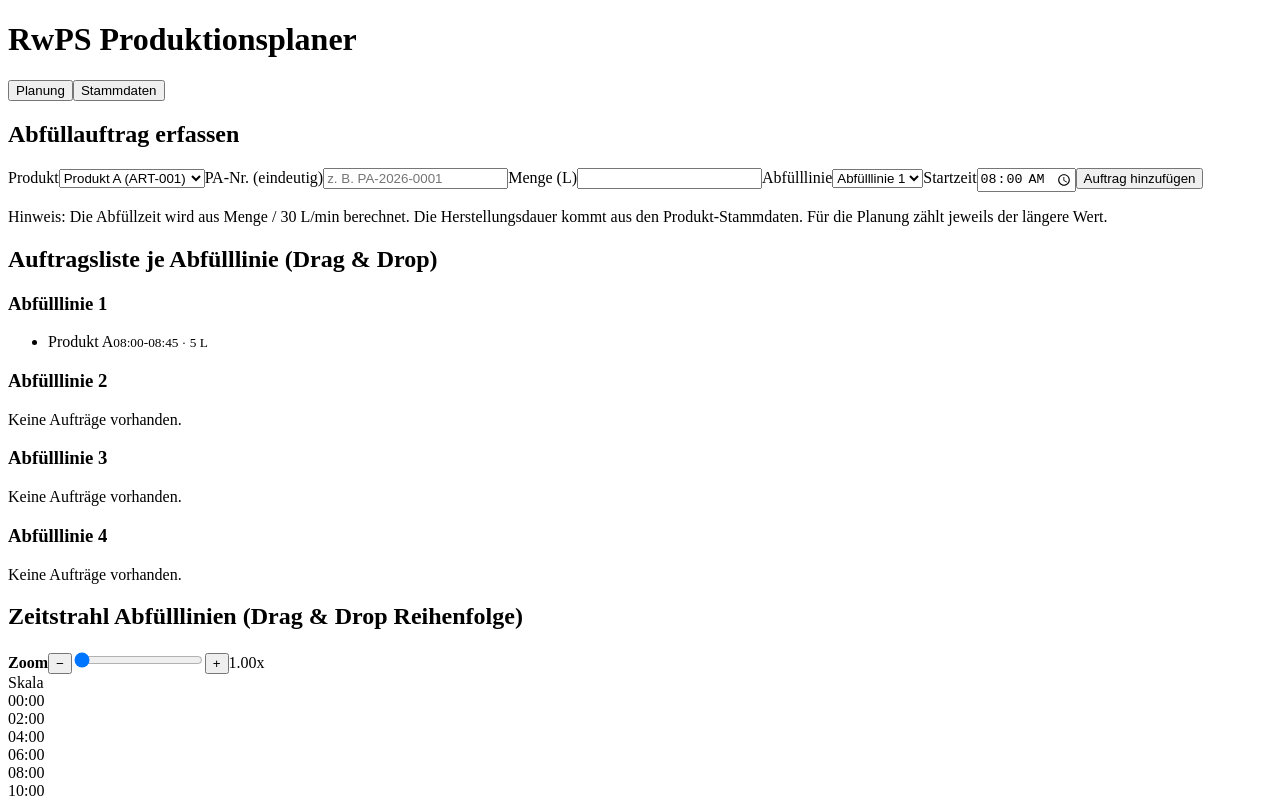
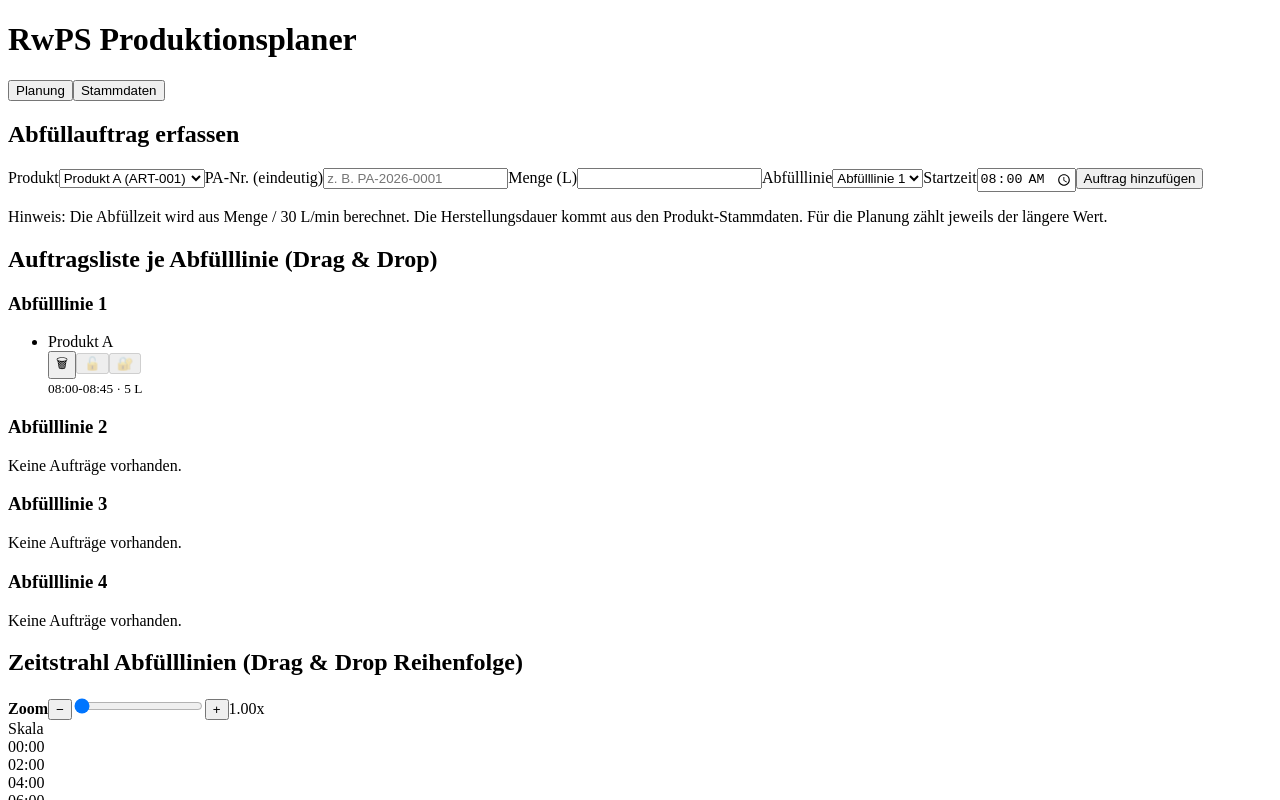
Before and after one commit to fabianhoffmann790-ctrl/RwPS-Codex, a React (Vite) app: page / in a window 1280 px wide. Both pictures are taken after typing "Sample", "5" into the empty fields and a click on the button "Auftrag hinzufügen". Shown: the top 800 px of the page. Built offline with nearby package versions, Linux system fonts and the light colour scheme; the HTML template or start-up script is replaced by a standard one.

Commit message:
Add lock controls and status-based timeline colors

```diff
--- a/src/App.jsx
+++ b/src/App.jsx
@@ -35,6 +35,12 @@ function overlaps(a, b) {
   return a.start < b.end && b.start < a.end;
 }
 
+function getOrderStatus(order) {
+  if (order.locked) return 'locked';
+  if (order.mixerId) return 'assigned';
+  return 'unassigned';
+}
+
 function createOrderBlock(order) {
   return {
     id: `order-${order.id}`,
@@ -43,6 +49,7 @@ function createOrderBlock(order) {
     start: order.start,
     end: order.end,
     type: 'order',
+    status: getOrderStatus(order),
   };
 }
 
@@ -243,6 +250,7 @@ function App() {
       start,
       end,
       mixerId: null,
+      locked: false,
     };
 
     setOrders((prev) => [...prev, newOrder].sort((a, b) => a.start - b.start));
@@ -261,6 +269,11 @@ function App() {
     const order = orders.find((entry) => entry.id === orderId);
     if (!order || order.mixerId) {
       setPlanError('Gewählter Auftrag ist nicht mehr offen.');
+      return false;
+    }
+
+    if (order.locked) {
+      setPlanError('Gesperrte Aufträge können nicht neu zugewiesen werden.');
       return false;
     }
 
@@ -300,12 +313,39 @@ function App() {
   };
 
   const unassignOrderFromMixer = (orderId) => {
+    const order = orders.find((entry) => entry.id === orderId);
+    if (!order || !order.mixerId) return;
+    if (order.locked) {
+      setPlanError('Gesperrte Aufträge können nicht entkoppelt werden.');
+      return;
+    }
+
     setConflictBlockIds([]);
     setOrders((prev) => prev.map((entry) => (entry.id === orderId ? { ...entry, mixerId: null } : entry)));
     setMixerReservations((prev) => prev.filter((entry) => entry.orderId !== orderId));
   };
 
+  const toggleOrderLock = (orderId) => {
+    setPlanError('');
+    setOrders((prev) => {
+      const order = prev.find((entry) => entry.id === orderId);
+      if (!order) return prev;
+      if (!order.mixerId) {
+        setPlanError('Lock ist erst nach Zuweisung zu einem Rührwerk möglich.');
+        return prev;
+      }
+      return prev.map((entry) => (entry.id === orderId ? { ...entry, locked: !entry.locked } : entry));
+    });
+  };
+
   const removeOrder = (orderId) => {
+    const order = orders.find((entry) => entry.id === orderId);
+    if (!order) return;
+    if (order.locked) {
+      setPlanError('Gesperrte Aufträge können nicht gelöscht werden.');
+      return;
+    }
+
     setConflictBlockIds([]);
     setOrders((prev) => prev.filter((entry) => entry.id !== orderId));
     setMixerReservations((prev) => prev.filter((entry) => entry.orderId !== orderId));
@@ -327,9 +367,16 @@ function App() {
         return prevOrders;
       }
 
+      const movedOrder = lineOrders[fromIndex];
+      const targetOrder = lineOrders[toIndex];
+      if (movedOrder?.locked || targetOrder?.locked) {
+        setPlanError('Gesperrte Aufträge können in der Reihenfolge nicht verschoben werden.');
+        return prevOrders;
+      }
+
       const reorderedLineOrders = [...lineOrders];
-      const [movedOrder] = reorderedLineOrders.splice(fromIndex, 1);
-      reorderedLineOrders.splice(toIndex, 0, movedOrder);
+      const [moved] = reorderedLineOrders.splice(fromIndex, 1);
+      reorderedLineOrders.splice(toIndex, 0, moved);
 
       const initialStart = lineOrders[0]?.start ?? 0;
       let cursor = initialStart;
@@ -587,14 +634,39 @@ function App() {
                         return (
                           <li
                             key={order.id}
-                            draggable
-                            className={isDropTarget ? 'drop-target' : ''}
-                            onDragStart={(event) => startLineListDrag(event, order.id)}
+                            draggable={!order.locked}
+                            className={`${getOrderStatus(order)} ${isDropTarget ? 'drop-target' : ''}`}
+                            onDragStart={(event) => !order.locked && startLineListDrag(event, order.id)}
                             onDragOver={(event) => onLineListDragOver(event, order.id)}
                             onDrop={(event) => dropOnLineList(event, line.id, order.id)}
                             onDragEnd={finishLineListDrag}
                           >
-                            <span>{order.productName}</span>
+                            <div className="line-order-header">
+                              <span>{order.productName}</span>
+                              <div className="mini-actions">
+                                <button type="button" className="danger" title="Auftrag löschen" onClick={() => removeOrder(order.id)}>
+                                  🗑
+                                </button>
+                                <button
+                                  type="button"
+                                  className="secondary"
+                                  title="Zuweisung lösen"
+                                  onClick={() => unassignOrderFromMixer(order.id)}
+                                  disabled={!order.mixerId || order.locked}
+                                >
+                                  🔓
+                                </button>
+                                <button
+                                  type="button"
+                                  className={order.locked ? '' : 'secondary'}
+                                  title="Lock"
+                                  onClick={() => toggleOrderLock(order.id)}
+                                  disabled={!order.mixerId}
+                                >
+                                  {order.locked ? '🔒' : '🔐'}
+                                </button>
+                              </div>
+                            </div>
                             <small>
                               {toHHMM(order.start)}-{toHHMM(order.end)} · {order.volumeLiters} L
                             </small>
@@ -652,14 +724,14 @@ function App() {
                           return (
                             <div
                               key={order.id}
-                              className={`block line-order ${isDropTarget ? 'drop-target' : ''}`}
+                              className={`block line-order ${getOrderStatus(order)} ${isDropTarget ? 'drop-target' : ''}`}
                               style={{
                                 left: `${(order.start / DAY_MINUTES) * 100}%`,
                                 width: `${Math.max(((order.end - order.start) / DAY_MINUTES) * 100, 0.9)}%`,
                               }}
                               title={`${lineOrderLabel} · ${toHHMM(order.start)}-${toHHMM(order.end)}`}
-                              draggable
-                              onDragStart={(event) => startLineTimelineDrag(event, order.id)}
+                              draggable={!order.locked}
+                              onDragStart={(event) => !order.locked && startLineTimelineDrag(event, order.id)}
                               onDragOver={(event) => onLineTimelineDragOver(event, order.id)}
                               onDrop={(event) => dropOnLineTimeline(event, line.id, order.id)}
                               onDragEnd={finishLineTimelineDrag}
@@ -752,10 +824,13 @@ function App() {
                       >
                         {timelineBlocks
                           .filter((reservation) => reservation.mixerId === mixer.id)
-                          .map((reservation) => (
+                          .map((reservation) => {
+                            const relatedOrder = orders.find((entry) => entry.id === reservation.orderId);
+                            const blockStatus = relatedOrder ? getOrderStatus(relatedOrder) : 'assigned';
+                            return (
                             <div
                               key={reservation.id}
-                              className={`block ${reservation.type} ${conflictBlockIds.includes(reservation.id) ? 'conflict' : ''}`}
+                              className={`block ${reservation.type} ${blockStatus} ${conflictBlockIds.includes(reservation.id) ? 'conflict' : ''}`}
                               style={{
                                 left: `${(reservation.start / DAY_MINUTES) * 100}%`,
                                 width: `${((reservation.end - reservation.start) / DAY_MINUTES) * 100}%`,
@@ -764,7 +839,8 @@ function App() {
                             >
                               {reservation.type === 'manufacturing' ? 'H' : 'A'}
                             </div>
-                          ))}
+                          );
+                          })}
                       </div>
                     </div>
                   ))}
@@ -832,10 +908,23 @@ function App() {
                     <td>
                       <div className="actions">
                         {order.mixerId ? (
-                          <button type="button" className="secondary" onClick={() => unassignOrderFromMixer(order.id)}>
+                          <button
+                            type="button"
+                            className="secondary"
+                            onClick={() => unassignOrderFromMixer(order.id)}
+                            disabled={order.locked}
+                          >
                             Entkoppeln
                           </button>
                         ) : null}
+                        <button
+                          type="button"
+                          className={order.locked ? '' : 'secondary'}
+                          onClick={() => toggleOrderLock(order.id)}
+                          disabled={!order.mixerId}
+                        >
+                          {order.locked ? 'Locked' : 'Lock'}
+                        </button>
                         <button type="button" className="danger" onClick={() => removeOrder(order.id)}>
                           Löschen
                         </button>
--- a/src/styles.css
+++ b/src/styles.css
@@ -238,12 +238,18 @@ button.danger {
   text-overflow: ellipsis;
 }
 
-.block.manufacturing {
-  background: #7c3aed;
+.block.manufacturing,
+.block.order,
+.block.line-order {
+  background: #f08c00;
 }
 
-.block.order {
-  background: #0f62fe;
+.block.locked {
+  background: #2f9e44;
+}
+
+.block.unassigned {
+  background: #adb5bd;
 }
 
 .block.conflict {
@@ -290,13 +296,42 @@ button.danger {
   gap: 0.3rem;
 }
 
+.line-list-card li.unassigned {
+  background: #eceff3;
+}
+
+.line-list-card li.assigned {
+  background: #ffe8cc;
+}
+
+.line-list-card li.locked {
+  background: #d3f9d8;
+}
+
+.line-order-header {
+  display: flex;
+  align-items: center;
+  justify-content: space-between;
+  gap: 0.4rem;
+}
+
+.mini-actions {
+  display: flex;
+  gap: 0.25rem;
+}
+
+.mini-actions button {
+  font-size: 0.75rem;
+  padding: 0.15rem 0.35rem;
+  min-width: 1.8rem;
+}
+
 .drop-target {
   outline: 2px dashed #1d4ed8;
   outline-offset: 1px;
 }
 
 .block.line-order {
-  background: #f08c00;
   font-size: 0.66rem;
   padding: 0 0.35rem;
 }
```
